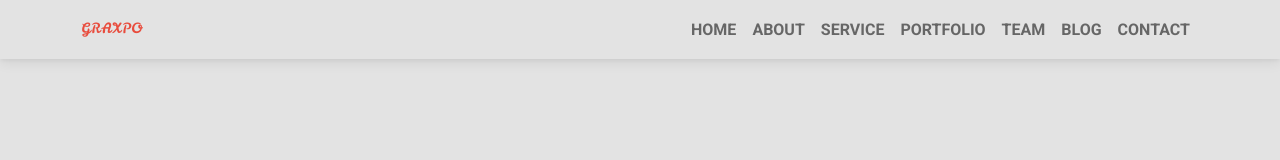
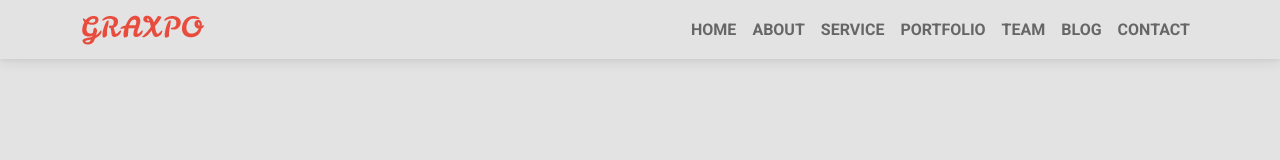
Before and after one commit to wrench1815/graxpo, a plain HTML site: page index.html in a window 1280 px wide. Shown: the top 160 px of the page. Drawn offline with nearby package versions, Linux system fonts and the light colour scheme.

Commit message:
update navbar brand icon

```diff
--- a/index.html
+++ b/index.html
@@ -45,7 +45,7 @@
       <div class="container">
         <!-- Navbar brand -->
         <a class="navbar-brand mt-2 mt-lg-0" href="#">
-          <img src="/images/logo.png" height="15" alt="" loading="lazy" />
+          <img src="images/logo.png" alt="site logo" />
         </a>
         <!-- Toggle button -->
         <button
```
